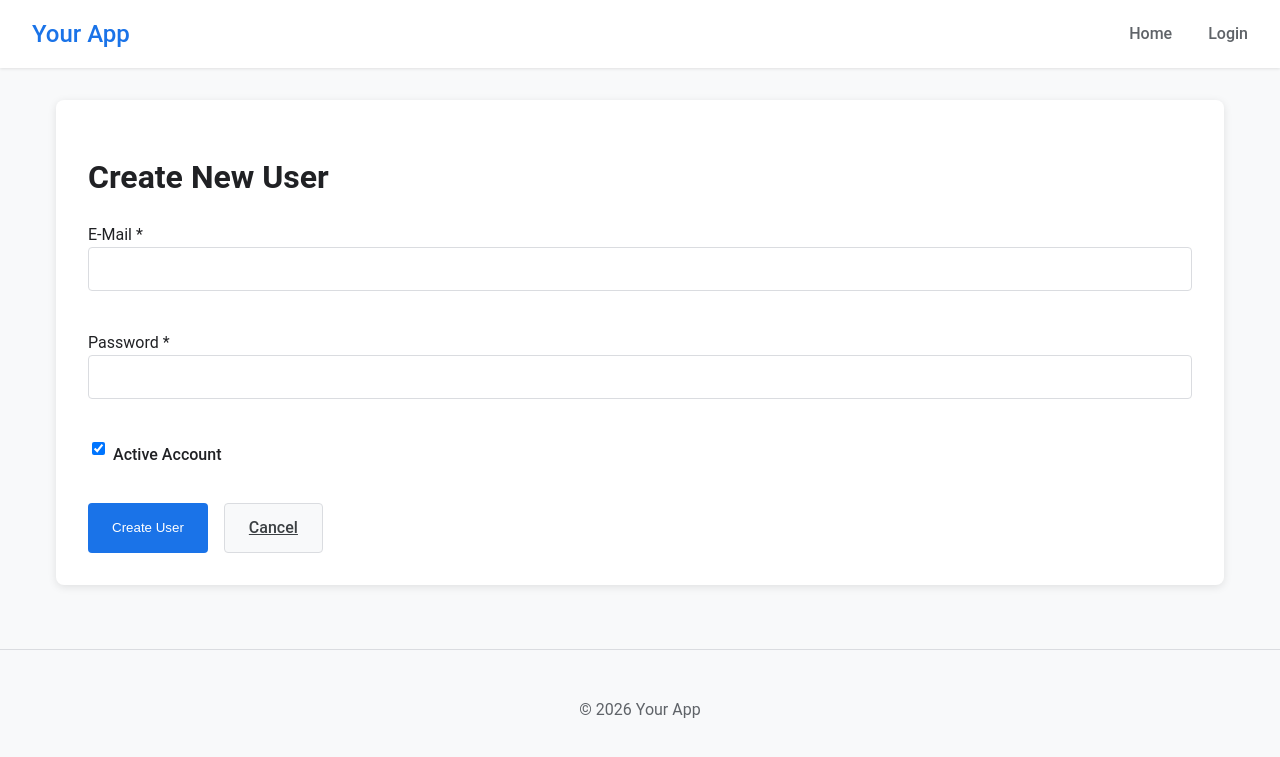
After one commit to Niecke/doc-store-server, a Flask app: template app/templates/admin/user_create.html in a window 1280 px wide. The commit adds this page. Shown: the top 757 px of the page. Run offline with Flask 3, Linux system fonts and the light colour scheme; the template is opened without the code that fills it, so the values that code supplies are empty; parts of the project's set-up code (start-up, migrations or seed data) failed here and were passed over.

Commit message:
add user and migrate to email instead of username

```diff
--- a/app/static/css/material.css
+++ b/app/static/css/material.css
@@ -50,3 +50,13 @@ input:focus { outline: none; border-color: #1a73e8; box-shadow: 0 0 0 2px rgba(2
 .btn-sm { padding: 0.25rem 0.75rem; font-size: 0.875rem; }
 .roles { display: inline-flex; flex-wrap: wrap; gap: 0.25rem; }
 .text-muted { color: #5f6368; font-style: italic; }
+
+.form-group { margin-bottom: 1.5rem; }
+.form-control {
+    width: 100%; padding: 0.75rem; border: 1px solid #dadce0;
+    border-radius: 4px; font-size: 1rem;
+}
+.form-control:focus { border-color: #1a73e8; box-shadow: 0 0 0 2px rgba(26,115,232,0.2); }
+.checkbox-label { display: flex; align-items: center; font-weight: 500; }
+.checkbox-label input { margin-right: 0.5rem; width: auto; }
+.form-actions { display: flex; gap: 1rem; margin-top: 2rem; }
--- a/app/templates/admin/dashboard.html
+++ b/app/templates/admin/dashboard.html
@@ -11,8 +11,7 @@
             <thead>
                 <tr>
                     <th>ID</th>
-                    <th>Username</th>
-                    <th>Email</th>
+                    <th>E-Mail</th>
                     <th>Roles</th>
                     <th>Active</th>
                     <th>Actions</th>
@@ -22,7 +21,6 @@
                 {% for user in users %}
                 <tr>
                     <td>{{ user.id }}</td>
-                    <td>{{ user.username }}</td>
                     <td>{{ user.email }}</td>
                     <td>
                         {% if user.roles %}
@@ -44,7 +42,7 @@
                     <td>
                             <a href="{{ url_for('admin.user_edit', id=user.id) }}" class="btn btn-secondary btn-sm">Edit</a>
                             <a href="{{ url_for('admin.user_delete', id=user.id) }}" class="btn btn-danger btn-sm"
-                               onclick="return confirm('Delete {{ user.username }}?')">Delete</a>
+                               onclick="return confirm('Delete {{ user.email }}?')">Delete</a>
                     </td>
                 </tr>
                 {% else %}
--- /dev/null
+++ b/app/templates/admin/user_create.html
@@ -0,0 +1,33 @@
+{% extends "base.html" %}
+
+{% block content %}
+<div class="card">
+    <h1>Create New User</h1>
+
+    <form method="POST">
+        <div class="form-group">
+            <label for="email">E-Mail *</label>
+            <input type="text" id="email" name="email"
+                   class="form-control" required maxlength="255">
+        </div>
+
+        <div class="form-group">
+            <label for="password">Password *</label>
+            <input type="password" id="password" name="password"
+                   class="form-control" required minlength="6">
+        </div>
+
+        <div class="form-group">
+            <label class="checkbox-label">
+                <input type="checkbox" name="active" checked>
+                Active Account
+            </label>
+        </div>
+
+        <div class="form-actions">
+            <button type="submit" class="btn">Create User</button>
+            <a href="{{ url_for('admin.dashboard') }}" class="btn btn-secondary">Cancel</a>
+        </div>
+    </form>
+</div>
+{% endblock %}
--- a/app/templates/index.html
+++ b/app/templates/index.html
@@ -4,7 +4,7 @@
 <div class="card">
     <h1>Welcome to Your App!</h1>
     <p class="user">
-        Current User {{ current_user.username }}
+        Current User {{ current_user.email }}
     </p>
     <p class="roles">
         Current Roles: [{% for role in current_user.roles %}{{ role.name }}{% if not loop.last %}, {% endif %}{% endfor %}]
--- a/app/templates/login.html
+++ b/app/templates/login.html
@@ -21,7 +21,7 @@
     {% endwith %}
 
     <form method="POST">
-        <input name="username" placeholder="Username (admin)" required autofocus>
+        <input name="email" placeholder="E-Mail" required autofocus>
         <input type="password" name="password" placeholder="Password" required>
         <button type="submit">Login</button>
     </form>
```
Also changed, not shown: app/blueprints/admin.py (+26 -3 lines), app/migrations/versions/736c795d2baa_add_users_table.py (+3 -4 lines), app/models.py (+6 -1 lines), app/routes.py (+4 -4 lines).
